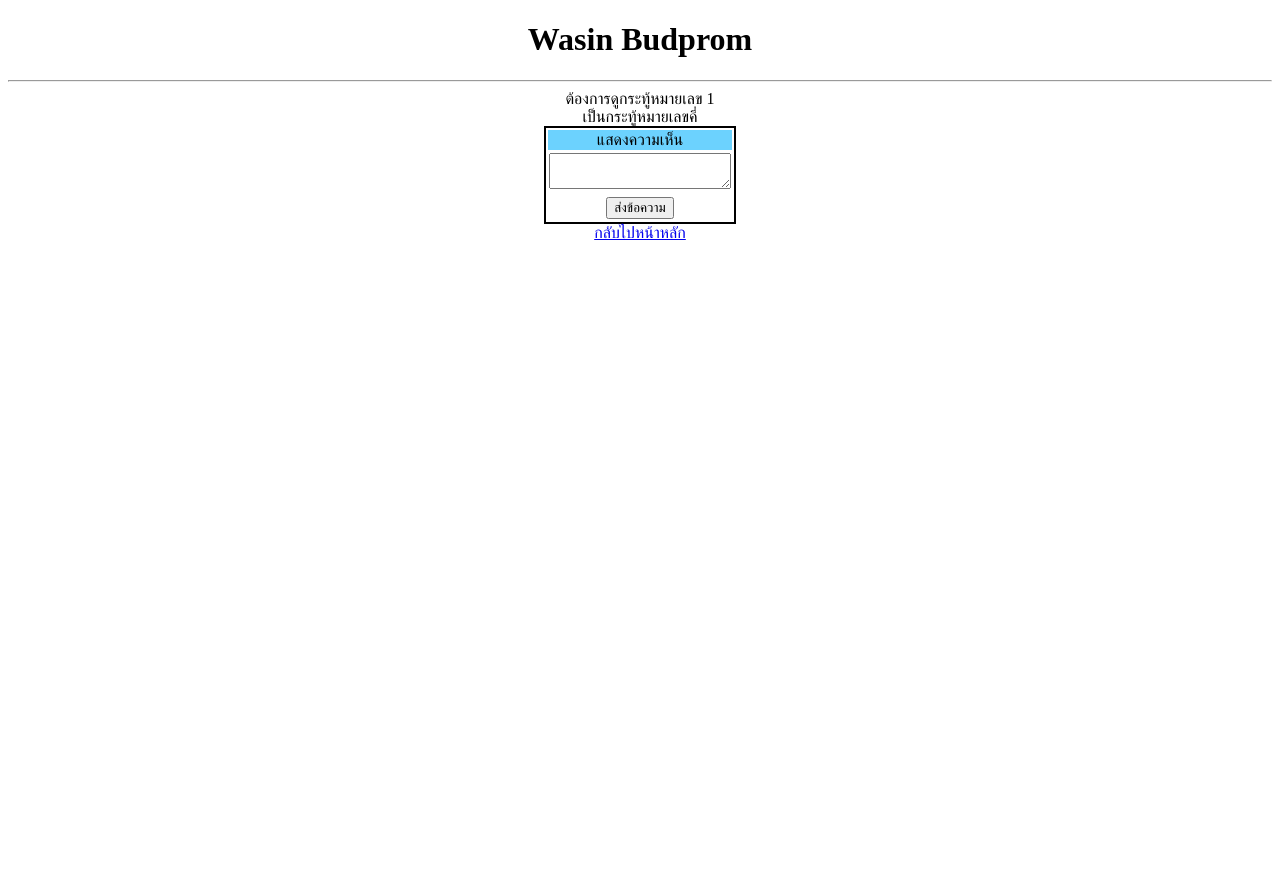
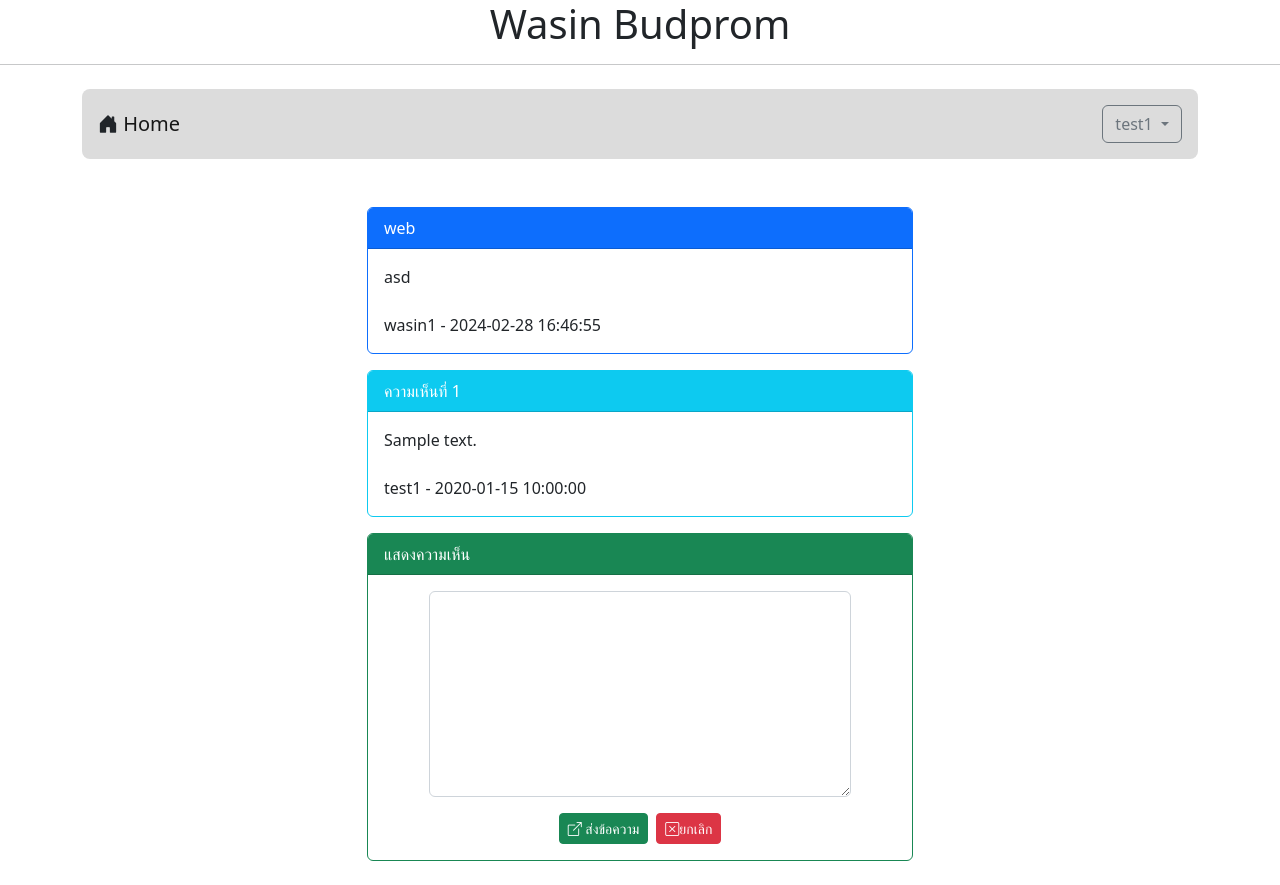
Before and after one commit to wasinbudprom/webboard_wasin, a PHP site: page /post.php?id=1 in a window 1280 px wide. Before the commit the page ends 240 px from the top, so only its background shows below. Run offline with PHP 8.4, Linux system fonts and the light colour scheme; a user stored in the database is signed in; data comes from the database, SQL or seed files in the repository; tables that the repository leaves empty hold one stand-in row (values such as "Sample post").

Commit message:
work 10
work 10

```diff
--- a/post.php
+++ b/post.php
@@ -1,32 +1,94 @@
 <!DOCTYPE html>
 <html lang="en">
+
 <head>
     <meta charset="UTF-8">
     <meta name="viewport" content="width=device-width, initial-scale=1.0">
     <title>Document</title>
+    <link href="https://cdn.jsdelivr.net/npm/bootstrap@5.2.3/dist/css/bootstrap.min.css" rel="stylesheet" integrity="sha384-rbsA2VBKQhggwzxH7pPCaAqO46MgnOM80zW1RWuH61DGLwZJEdK2Kadq2F9CUG65" crossorigin="anonymous">
+    <link rel="stylesheet" href="https://cdn.jsdelivr.net/npm/bootstrap-icons@1.11.3/font/bootstrap-icons.min.css">
+    <script src="https://cdn.jsdelivr.net/npm/bootstrap@5.3.2/dist/js/bootstrap.bundle.min.js" integrity="sha384-C6RzsynM9kWDrMNeT87bh95OGNyZPhcTNXj1NW7RuBCsyN/o0jlpcV8Qyq46cDfL" crossorigin="anonymous"></script>
 </head>
-<header style="text-align: center;">
-    <h1>Wasin Budprom</h1>
+<header>
+    <h1 style="text-align:center;">Wasin Budprom</h1>
     <hr>
 </header>
-<body style="text-align: center;">
-    <?php
-    $id = $_GET['id'];
-    echo "ต้องการดูกระทู้หมายเลข $id <br>";
-    if($id % 2 == 0){
-        echo "เป็นกระทู้หมายเลขคู่";
-    }else{
-        echo "เป็นกระทู้หมายเลขคี่";
-    }
-    ?>
-    <form action="verify.php" method="post">
-        <table style="border: solid 2px black; width: auto;" align="center">
-            <tr style="background-color: #6cd2fe;"><td colspan="2">แสดงความเห็น</td></tr>
 
-            <tr><td> <textarea type="text" name="text" required> </textarea></td></tr>
-            <tr><td colspan="2" align="center"><input type="submit" value="ส่งข้อความ"></td></tr>
-        </table>
-    </form>
-    <a href="index.php">กลับไปหน้าหลัก</a>
+<body>
+    <div class="container-lg">
+        <?php
+            include "nav.php"
+        ?>
+        <div class="row mt-4">
+            <div class="col-lg-3 col-md-2 col-sm-1"></div>
+            <div class="col-lg-6 col-md-8 col-sm-10">
+                <?php
+                    $conn=new PDO("mysql:host=localhost;dbname=webboard;charset=utf8","root","");
+                    $sql="SELECT post.title,post.content,post.post_date,user.login FROM post INNER JOIN user ON
+                        (post.user_id=user.id) WHERE post.id=$_GET[id]";
+                    $result=$conn->query($sql);
+                        while($row=$result->fetch()){
+                           echo "<div class='card border-primary mt-3'>";
+                           echo    "<div class='card-header bg-primary text-white'>
+                                    $row[0]
+                                    </div>";
+                           echo    "<div class='card-body'>
+                                    $row[1]
+                                    <br><br>$row[3] - $row[2]
+                                    </div>";
+
+                           echo "</div>";
+                        };
+                    $sql1="SELECT comment.content,comment.post_date,user.login comment FROM comment INNER JOIN user ON
+                            (comment.user_id=user.id) WHERE comment.post_id=$_GET[id]";
+
+                    $result=$conn->query($sql1);
+                    $i=1;
+                    while($row=$result->fetch()){
+                    echo "<div class='card border-info mt-3'>";
+                    echo    "<div class='card-header bg-info text-white'>
+                                ความเห็นที่ $i
+                            </div>";
+                    echo    "<div class='card-body'>
+                                $row[0]
+                                <br><br>$row[2] - $row[1]
+                                </div>";
+
+                    echo "</div>";
+                    $i++;
+                    };
+                    $conn=null;
+                ?>
+            <?php if(isset($_SESSION['id'])){ ?>
+            <div class="card border-success mt-3">
+                <div class="card-header bg-success text-white">แสดงความเห็น</div>
+                <div class="card-body">
+                    <form action="post_save.php" method="post">
+                        <input type="hidden" name="post_id" value="<?= $_GET['id']; ?>">
+                        <div class="row mb-3 justify-content-center">
+                            <div class="col-lg-10">
+                                <textarea name="comment" id="" rows="8" class="form-control" required></textarea>
+                            </div>
+                        </div>
+                        <div class="row">
+                            <div class="col-lg-12 d-flex justify-content-center">
+                                <button type="submit" class="btn btn-success btn-sm text-white">
+                                    <i class="bi bi-box-arrow-up-right"></i> ส่งข้อความ
+                                </button>
+                                <button type="reset" class="btn btn-danger btn-sm ms-2"><i class="bi bi-x-square"></i>ยกเลิก</button>
+
+                            </div>
+                        </div>
+                    </form>
+                </div>
+            </div>
+            <?php }?>
+            <br>
+            </div>
+
+            <div class="col-lg-3 col-md-2 col-sm-1"></div>
+        </div>
+    </div>
 </body>
+
 </html>
```
Also changed, not shown: index.php (+2 -5 lines), post_save.php (added, +12 -0 lines), test.html (added, +22 -0 lines).
